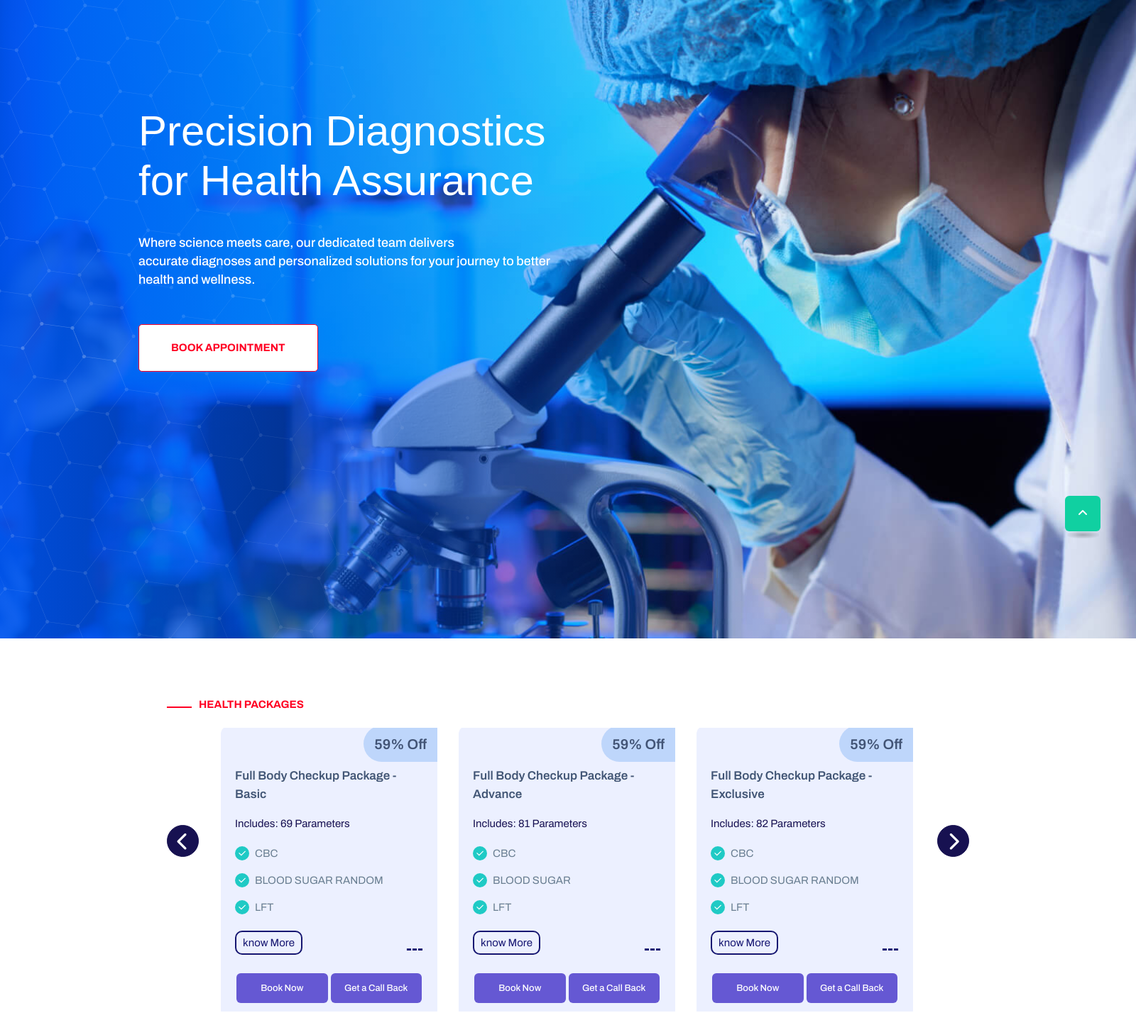
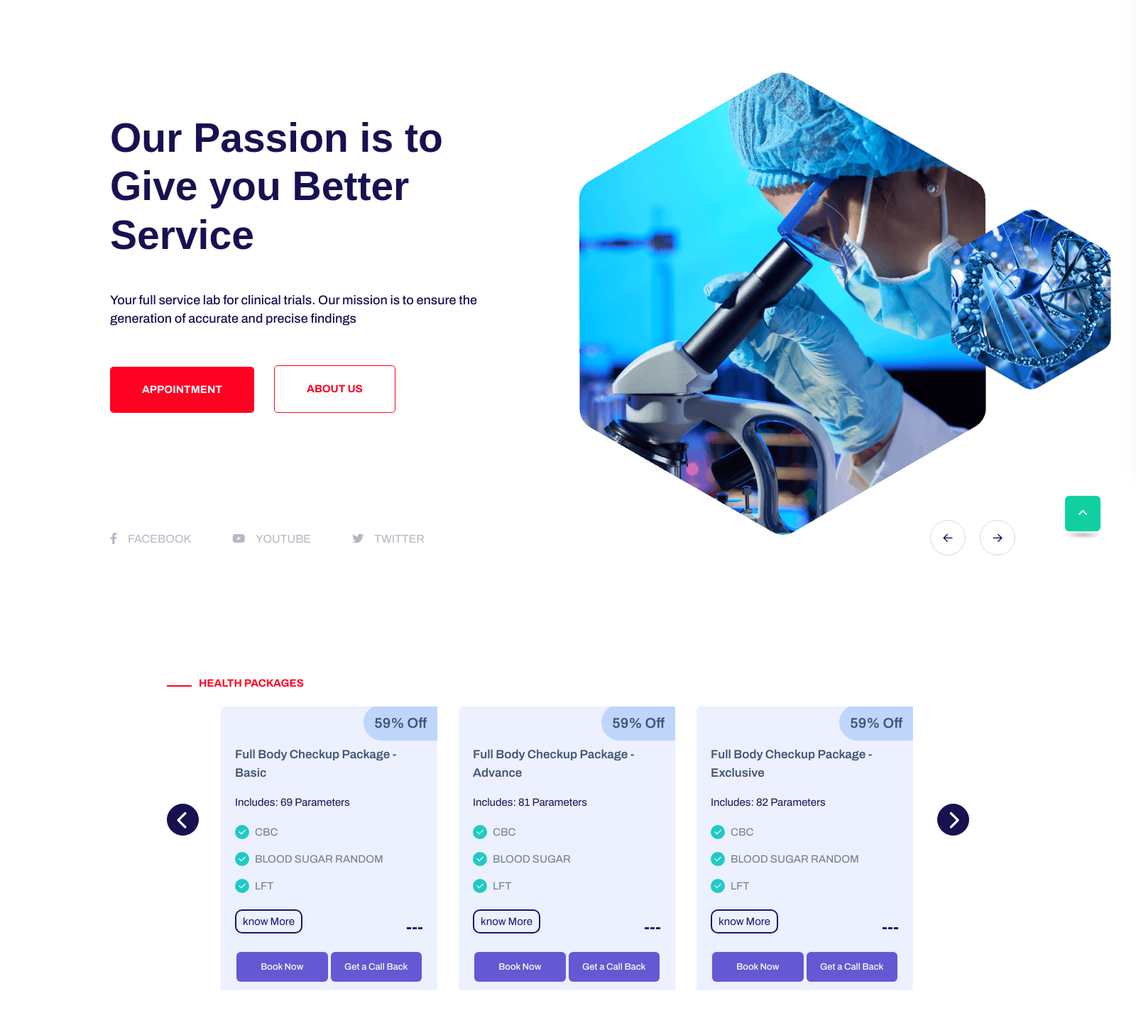
Before and after one commit to ramaprixim/pravilabs.in, a PHP site: page / in a window 1600 px wide; the page is wider, and only the part inside the window is pictured. Shown: the part 131-1576 px from the top of that part at 71% size. Run offline with PHP 8.4, Linux system fonts and the light colour scheme; some libraries are stand-ins or nearby versions; some web fonts are replaced.

```diff
--- a/index.php
+++ b/index.php
@@ -4,98 +4,84 @@
    .hero-bg{
       background-image: url(assets/img/banner/hero-bg-01.jpg);
    }
-   .list{
-    width: 20rem;
-    height: 20rem;
-    background: #e5e5e5;
-    display: inline-block;
-    text-align: center;
-    border-radius: 5%;
-    position: relative;
-    overflow: hidden;
-    margin: 7rem 2rem 0 2rem;
-    cursor: pointer;
-  }
-
-  #menu1 {
-    position: relative;
-    width: 90%;
-    height: 26rem;
-    top: 1rem;
-    background-color: rgb(241, 241, 241);
-    margin: 0 7rem 0 5rem;
-    border-radius: 5rem;
-  }
-  #cards1 {
-    width: 80%;
-    overflow: hidden;
-    white-space: nowrap;
-    display: block;
-    list-style: none;
-    padding: 0;
-    position: relative;
-    left: 10%;
-    bottom: 60px;
-  }
-
-  .list p{
-    width: 300px hidden;
-  }
-  #prev1 {
-    display: inline-block;
-    position: absolute;
-    left: 2%;
-    cursor: pointer;
-    font-size: 60px;
-    z-index: 1;
-    width: 50px;
-    height: 50px;
-  }
-  #next1 {
-    display: inline-block;
-    position: absolute;
-    right: 2%;
-    cursor: pointer;
-    font-size: 60px;
-    z-index: 1;
-    width: 50px;
-    height: 50px;
-  }
-  #prev1,
-  #next1{
-    margin-top: 11rem;
-    color: #aaaaaa;
-  }
-  @media (max-width: 1026px) {
-    #menu1 {
-    width: 95%;
-    height: 22rem;
-    top: 0.5rem;
-    margin: 0 2% 0 2%;
-    }
-    .list{
-      width: 17rem;
-      height: 17rem;
-      background: #e5e5e5;
-      display: inline-block;
-      text-align: center;
-      border-radius: 5%;
-      position: relative;
-      overflow: hidden;
-      margin: 6rem 1rem 0 1rem;
-    }
-    #prev1,
-  #next1{
-    margin-top: 9.5rem;
-  }
-  }
 </style>
       <div class="body-overlay"></div>
 
-
+      <section class="slider-area slider-tp-top pt-100 p-relative">
+        <div class="slider-social">
+           <div class="container">
+              <div class="row">
+                 <div class="col-lg-6 col-md-10 d-none d-md-block">
+                    <div class="slider-content__social">
+                       <a class="facebook-2" href="#"><i class="fab fa-facebook-f"></i>Facebook</a>
+                       <a class="youtub-2" href="#"><i class="fab fa-youtube"></i>Youtube</a>
+                       <a class="twitter-2" href="#"><i class="fab fa-twitter"></i>Twitter</a>
+                    </div>
+                 </div>
+                 <div class="col-lg-6 col-md-2 col-12 d-none d-md-block">
+                    <div class="slider-content__arrow d-flex align-items-center">
+                       <div class="slider-p" tabindex="0" role="button" aria-label="Previous slide" aria-controls="swiper-wrapper-3115ede7d3524e87"><i class="fa-regular fa-arrow-left"></i></div>
+                       <div class="slider-n" tabindex="0" role="button" aria-label="Next slide" aria-controls="swiper-wrapper-3115ede7d3524e87"><i class="fa-regular fa-arrow-right"></i></div>
+                    </div>
+                 </div>
+              </div>
+           </div>
+        </div>
+        <div class="swiper-container tp-slider slider-active swiper-container-fade swiper-container-initialized swiper-container-horizontal swiper-container-pointer-events">
+           <div class="swiper-wrapper" id="swiper-wrapper-3115ede7d3524e87" aria-live="off" style="transition-duration: 0ms;"><div class="swiper-slide bg-white swiper-slide-duplicate swiper-slide-next swiper-slide-duplicate-prev" data-swiper-slide-index="1" role="group" aria-label="1 / 4" style="width: 1903px; opacity: 1; transform: translate3d(0px, 0px, 0px); transition-duration: 0ms;">
+                 <div class="container">
+                    <div class="row align-items-center">
+                       <div class="col-lg-6 col-md-12 col-12 order-2 order-lg-1">
+                          <div class="slider-content pt-60">
+                             <h2 class="slider-content__title mb-45">Our Passion is to <br> Give you Better <br> Service</h2>
+                             <p>Your full service lab for clinical trials. Our mission is to ensure the <br> generation of accurate and precise findings</p>
+                             <div class="slider-content__btn mb-165">
+                                <a class="tp-btn" href="contact.html">Appointment</a>
+                                <a class="tp-btn-second ml-25" href="about.html">About us</a>
+                             </div>
+                          </div>
+                       </div>
+                       <div class="col-lg-6 col-md-6 col-12 order-1 order-lg-2">
+                          <div class="slider-content__bg">
+                             <img src="assets/img/slider/slider-bg-3.png" alt="slider-img">
+                          </div>
+                          <div class="slider-content__shape d-none d-md-block">
+                             <img src="assets/img/slider/slider-bg-2.png" alt="slider-shape">
+                          </div>
+                       </div>
+                    </div>
+                 </div>
+              </div>
+              <div class="swiper-slide bg-white swiper-slide-duplicate-active" data-swiper-slide-index="0" role="group" aria-label="2 / 4" style="width: 1903px; opacity: 1; transform: translate3d(-1903px, 0px, 0px); transition-duration: 0ms;">
+                 <div class="container">
+                    <div class="row align-items-center">
+                       <div class="col-lg-6 col-md-12 col-12 order-2 order-lg-1">
+                          <div class="slider-content pt-60">
+                             <h2 class="slider-content__title mb-45" style="font-weight: 900;">Our Passion is to <br> Give you Better <br> Service</h2>
+                             <p>Your full service lab for clinical trials. Our mission is to ensure the <br> generation of accurate and precise findings</p>
+                             <div class="slider-content__btn mb-165">
+                                <a class="tp-btn" href="contact.html">Appointment</a>
+                                <a class="tp-btn-second ml-25" href="about.html">About us</a>
+                             </div>
+                          </div>
+                       </div>
+                       <div class="col-lg-6 col-md-6 col-12 order-1 order-lg-2">
+                          <div class="slider-content__bg">
+                             <img src="assets/img/slider/slider-bg-1.png" alt="slider-img">
+                          </div>
+                          <div class="slider-content__shape d-none d-md-block">
+                             <img src="assets/img/slider/slider-bg-2.png" alt="slider-shape">
+                          </div>
+                       </div>
+                    </div>
+                 </div>
+              </div>
+</div>
+        <span class="swiper-notification" aria-live="assertive" aria-atomic="true"></span></div>
+     </section>
 
             <!-- hero-area -->
-            <section class="hero-area hero-bg" data-background="assets/img/banner/hero-bg-01.jpg">
+            <!-- <section class="hero-area hero-bg" data-background="assets/img/banner/hero-bg-01.jpg">
                <div class="tpherobg">
                   <img src="assets/img/shape/hero-shape-01.png" alt="">
                </div>
@@ -115,7 +101,7 @@
                      </div>
                   </div>
                </div>
-            </section>
+            </section> -->
             <!-- hero-area-end -->
             <section>
 
```
Also changed, not shown: index-2.html (+58 -8 lines).
